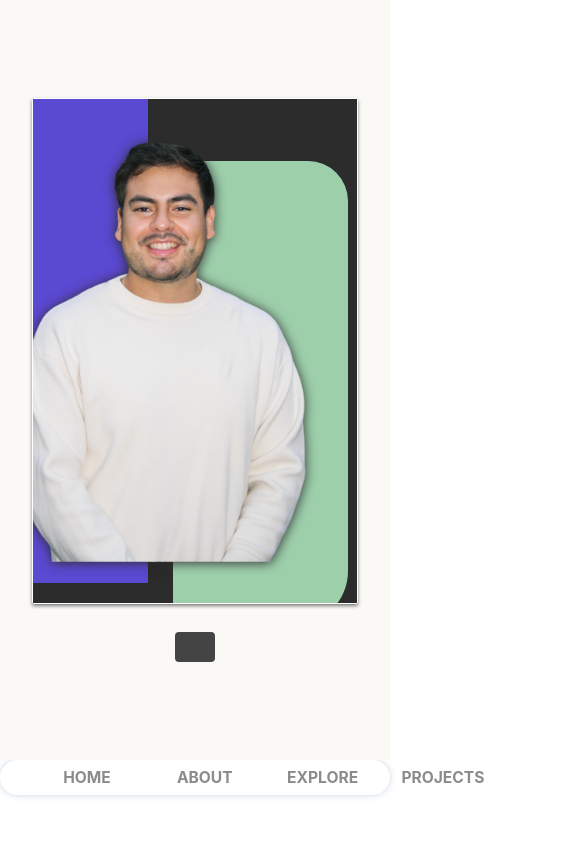
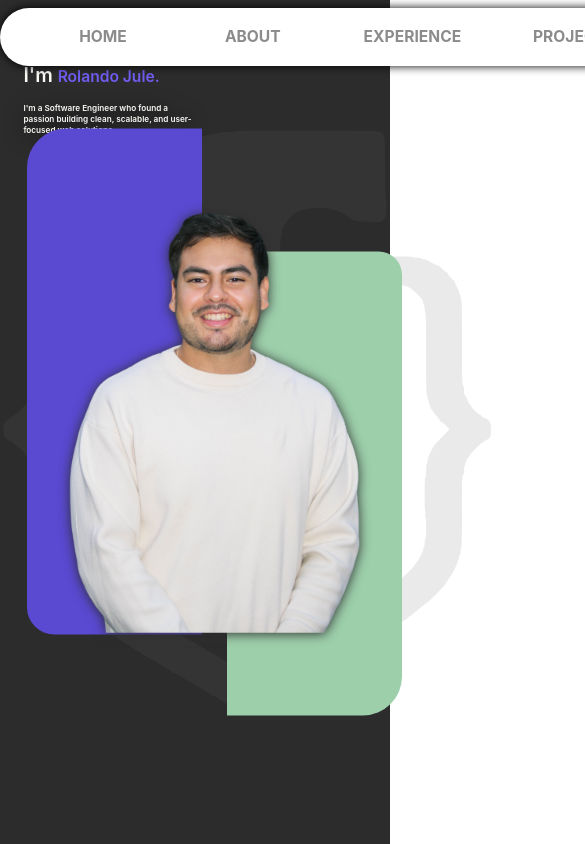
Before and after one commit to RoliJule/rolijule.github.io, a React (Create React App) app: page /#/ in a window 390 px wide. Shown: the top 844 px of the page, 585 px wide, since content can reach past the window. Built offline with nearby package versions, Linux system fonts and the light colour scheme.

Commit message:
Seperate Components, created style sheets for components

```diff
--- a/src/components/Header.js
+++ b/src/components/Header.js
@@ -7,7 +7,10 @@ const Header = () => {
 
     return (
         <header className="siteHeader">
-            <RJLogo className={'header-icon'}/>
+            <a href="">Home</a>
+            <a href="">About</a>
+            <a href="">Experience</a>
+            <a href="">Projects</a>
         </header>
 
     );
--- a/src/pages/Home.js
+++ b/src/pages/Home.js
@@ -2,32 +2,24 @@ import styles from '../styles/homeStyles.css';
 import RJLogo from '../components/icons/RJLogo';
 import Message  from '../components/Message';
 import portrait from '../assets/Portrait/portrait-cutout.png';
-import herobg from '../assets/Portrait/ChatGPT Image Apr 29, 2025, 11_26_12 AM.png';
+import Header from '../components/Header';
+
 function Home() {
+
     return (
         <>
-            <div className="screen-wrapper">
-                <div className="screen-bezel">
-                    <div className="screen-content">
+            <Header></Header>
+            <section id="home-section">
                 <div id="introduction-wrapper">
                     <h1 className='intro-header'>Hi,</h1>
                     <span className='intro-header'>I'm </span><Message className="intro-header intro-message" text={`Rolando Jule.`} speed={100}/>
-                            <p className='intro-about'>I'm a Full Stack Web Developer who builds clean, scalable, and user-focused web solutions. I enjoy working across both front-end and back-end to turn ideas into functional, impactful products.</p>
+                    <p className='intro-about'>I'm a Software Engineer who found a passion building clean, scalable, and user-focused web solutions.</p>
                 </div>
                 <RJLogo className={'screen-icon'}/>
                 <div id="profile-wrapper">
                     <img id="profile-img" src={portrait} />
                 </div>
-                    </div>
-                </div>
-                <div class="stand-neck"></div>
-            </div>
-            <div id="homepage-nav">
-                    <a href="">Home</a>
-                    <a href="">About</a>
-                    <a href="">Explore</a>
-                    <a href="">Projects</a>
-            </div>
+            </section>
         </>
     );
 }
--- a/src/styles/headerStyles.css
+++ b/src/styles/headerStyles.css
@@ -1,33 +1,48 @@
 .siteHeader {
-    box-sizing: border-box;
-    position: relative;
-    width: 100%;
-    z-index: 999;
+    position: absolute;
+    top: 2vw;
+    left: 0;
+    right: 0;
     display: flex;
+    flex-direction: row;
     align-items: center;
-    gap: 2rem;
-    padding: 1rem;
-    background: linear-gradient(180deg, var(--color-bg), #00000000);
+    justify-content: space-evenly;
+    padding: 0.5rem 2rem;
+    margin: auto;
+    min-width: 40vw;
+    width: fit-content;
+    height: 5vh;
+    border-radius: 40px;
+    background: var(--color-surface);
+    box-shadow: 0px 0px 10px 0px black;
+    z-index: 2;
 }
 
-.siteHeader.flicker-start{
-    animation: flicker 3s ease-in-out forwards;
-}
+  .siteHeader a {
+    text-transform: uppercase;
+    text-decoration: none;
+    text-align: center;
+    color: #2c2c2c8c;;
+    font-size: 1.5vw;
+    padding: 0.5rem 2rem;
+    font-weight: 700;
+  }
 
-.header-icon {
-    fill: var(--color-text-primary);
-    width: 4vw;
-    height: auto;
-    margin: auto;
-}
+  .siteHeader a:hover {
+    color: var(--color-surface);
+    border-radius: 20px;
+    background-color: var(--color-accent);
 
-@keyframes flicker {
-    0%, 10%, 30%, 50%, 100% {
-        box-shadow: 0 0 25px 3px #8953e0ea,
-        0 0 60px 8px #8953e03f;
+  }
+  @media (max-width: 968px) {
+
+  }
+  @media (max-width: 768px) {
+    .siteHeader {
+      gap: 2vw;
     }
-    5%, 15%, 45% {                             /* brief “off” blinks */
-        box-shadow: 0 0 25px 3px #8953e03f,
-                    0 0 60px 8px #8953e000;
+    .siteHeader a {
+      min-width: 20vw;
+      font-size: 4vw;
     }
-}
+  }
--- a/src/styles/homeStyles.css
+++ b/src/styles/homeStyles.css
@@ -1,41 +1,7 @@
-.screen-wrapper {
-    position: relative;
-    box-sizing: border-box;
-    display: flex;
-    flex-direction: column;
-    justify-content: center;
-    align-items: center;
-    padding: 2rem;
-    height: 90vh;
-    background: var(--color-bg);
-  }
-
-  .screen-bezel {
-    box-sizing: border-box;
-    width: 90vw;
-    height: 80vh;
+#home-section {
+  width: 100vw;
+  height: 100vh;
   background: var(--color-text-primary);
-    border: .5vw solid var(--color-surface);
-    border-radius: .5vw;
-    box-shadow: inset 0 0 .5vw rgba(0, 0, 0, 0.7), 0 .5vw 1vw rgba(0, 0, 0, 0.5);
-}
-.stand-neck {
-  width: 40px;
-  height: 30px;
-  background: #444;
-  margin: 0 auto;
-  border-radius: 4px;
-  position: relative;
-}
-
-  .screen-content {
-    box-sizing: border-box;
-    height: 100%;
-    background: var(--color-text-primary);
-    padding: 1rem;
-    font-family: 'Courier New', monospace;
-    position: relative;
-    overflow: hidden;
 }
 
 svg.screen-icon {
@@ -70,17 +36,17 @@
 /* Introduction Header */
 div#introduction-wrapper {
   position: absolute;
-  top: 4rem;
+  top: 10vw;
   bottom: 0;
-  left: 3rem;
-  width: 50%;
+  left: 6vw;
+  width: calc(50% - 6vw);
   height: fit-content;
 }
 .intro-header {
   margin: auto;
   color: var(--color-bg);
   font-weight: 600;
-  font-size: 4vw;
+  font-size: 5vw;
 }
 .intro-message {
   color: var(--color-primary);
@@ -92,10 +58,11 @@ div#introduction-wrapper {
 
 }
 p.intro-about {
-  margin-top: 2rem;
+  margin-top: 4vw;
+  font-size: 2.1vw;
   color: var(--color-bg);
   font-weight: 600;
-  line-height: 1.4rem;
+  line-height: 2.8vw;
   filter: drop-shadow(1px 3px 10px black);
 }
 /* PROFILE SECTION */
@@ -103,7 +70,7 @@ div#profile-wrapper {
   position: absolute;
   top: 0;
   bottom: 0;
-  right: 40px;
+  right: 5vw;
   margin: auto;
   height: 50vh;
 }
@@ -115,10 +82,12 @@ div#profile-wrapper {
   display: block;
   width: 56%;
   height: 120%;
-    border-top-left-radius: 80px;
-    border-bottom-left-radius: 60px;
+  border-top-left-radius: 10vw;
+  border-bottom-left-radius: 7vw;
   background: var(--color-primary-dark);
   z-index: 1;
+  transform: translateY(-5vw);
+  transition: transform 0.5s ease;
 }
 #profile-wrapper::after {
   position: absolute;
@@ -128,11 +97,19 @@ div#profile-wrapper {
   display: block;
   width: 56%;
   height: 110%;
-    border-top-right-radius: 40px;
-    border-bottom-right-radius: 54px;
+  border-top-right-radius: 6vw;
+  border-bottom-right-radius: 10vw;
   background: var(--color-success);
   z-index: 1;
+  transform: translateY(5vw);
+  transition: transform 0.5s ease;
 }
+
+#profile-wrapper.inview::before,
+#profile-wrapper.inview::after {
+  transform: translateY(0);
+}
+
 #profile-img {
   position: relative;
   height: 100%;
@@ -141,57 +118,7 @@ div#profile-wrapper {
   filter: drop-shadow(0px 1px 6px var(--color-text-primary));
 }
 
-  #homepage-nav {
-    display: flex;
-    flex-direction: row;
-    gap: 2vw;
-    padding: 0.5rem 2rem;
-    border-radius: 20px;
-    background: var(--color-surface);
-    box-shadow: 0px 0px 10px -3px var(--color-accent);
-}
-#homepage-nav a {
-  text-transform: uppercase;
-  text-decoration: none;
-  text-align: center;
-  color: #2c2c2c8c;;
-  font-size: 1.5vw;
-  padding: 0 1rem;
-  font-weight: 700;
-}
-
-#homepage-nav a:hover {
-
-}
-@media (max-width: 968px) {
-  .intro-message {
-    font-size: 3vw;
-    line-height: 4vw;
-  }
-}
-@media (max-width: 768px) {
-  .screen-wrapper {
-    gap: 5vw;
-  }
-  .screen-bezel {
-    box-sizing: border-box;
-    width: 100%;
-    height: 60vh;
-  }
-  #homepage-nav {
-    gap: 2vw;
-  }
-  #homepage-nav a {
-    min-width: 20vw;
-    font-size: 4vw;
-  }
-}
-
 @media (max-width: 580px) {
-
-  .screen-wrapper {
-    gap: 7vw;
-  }
   .intro-message {
     font-size: 4vw;
     line-height: 5.5vw;
```
Also changed, not shown: src/components/ComputerMonitor.js (added, +20 -0 lines), src/styles/computerMonitorStyles.css (added, +65 -0 lines). Lines whose indentation alone changed are shown as unchanged.
